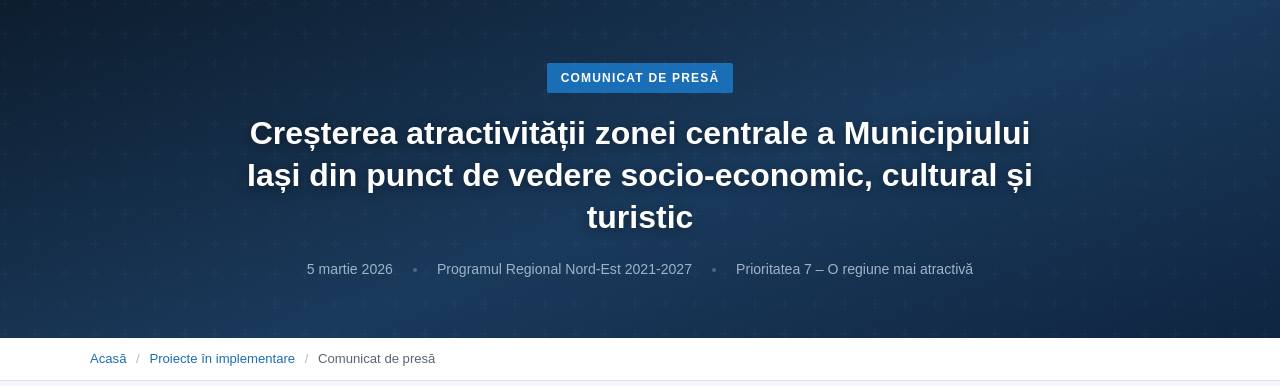
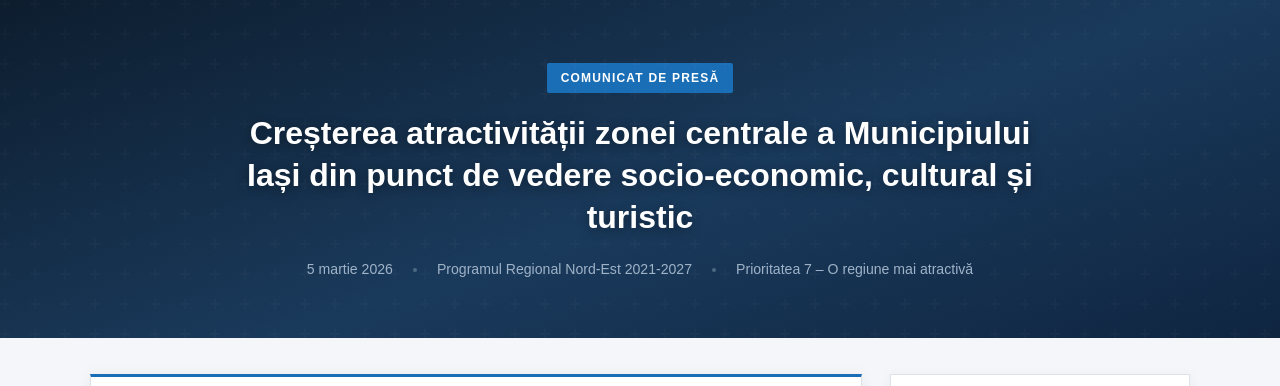
Before and after one commit to dezvoltare-zonacentrala-iasi/dezvoltare-zonacentrala-iasi, a plain HTML site: page index.html in a window 1280 px wide. Shown: the part 161-547 px from the top of the page. Drawn offline with Linux system fonts and the light colour scheme.

Commit message:
Elimină breadcrumb cu linkuri inactive

```diff
--- a/index.html
+++ b/index.html
@@ -211,21 +211,6 @@
       background: #4a6a84;
     }
 
-    /* ── BREADCRUMB ── */
-    .breadcrumb-bar {
-      background: var(--white);
-      border-bottom: 1px solid var(--line);
-      padding: 10px 0;
-    }
-
-    .breadcrumb {
-      font-size: 0.82rem;
-      color: var(--muted);
-    }
-
-    .breadcrumb a { color: var(--blue); }
-    .breadcrumb a:hover { text-decoration: underline; }
-    .breadcrumb .sep { margin: 0 6px; color: #b0b8c4; }
 
     /* ── MAIN ── */
     .main-shell {
@@ -702,18 +687,6 @@
     </div>
   </div>
 
-  <!-- BREADCRUMB -->
-  <div class="breadcrumb-bar">
-    <div class="wrap">
-      <div class="breadcrumb">
-        <a href="#">Acasă</a>
-        <span class="sep">/</span>
-        <a href="#">Proiecte în implementare</a>
-        <span class="sep">/</span>
-        Comunicat de presă
-      </div>
-    </div>
-  </div>
 
   <!-- MAIN -->
   <main class="main-shell">
```
